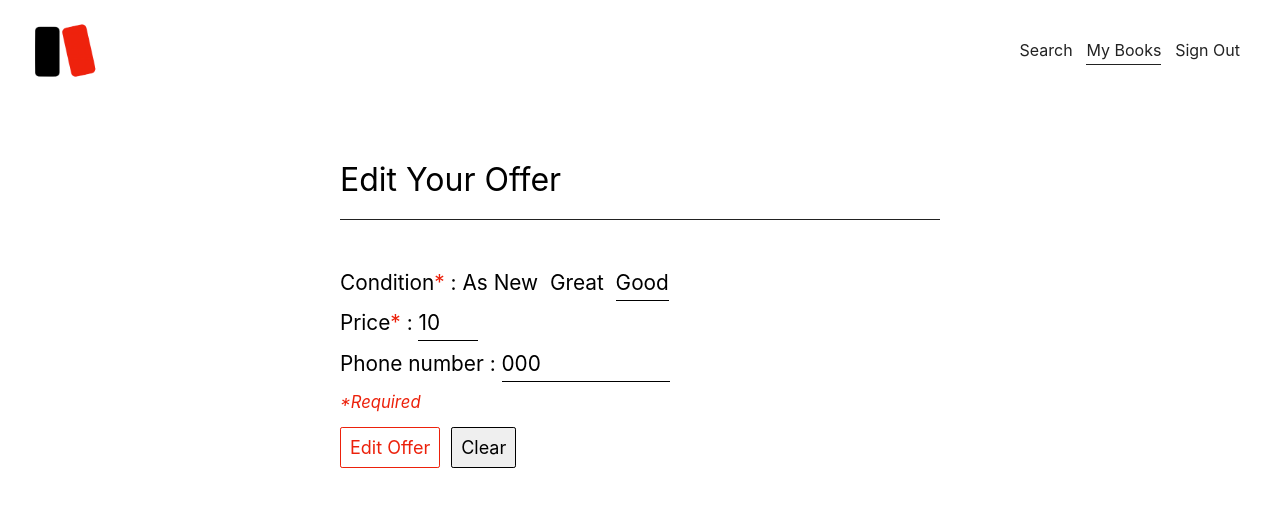
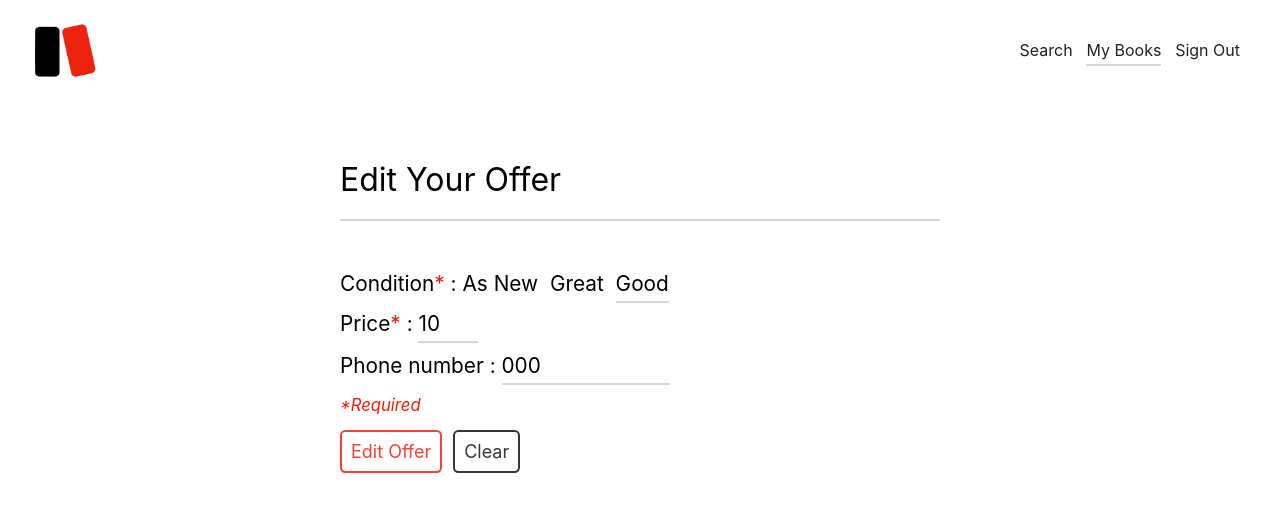
Before and after one commit to davidhkang/TextTrade, a PHP site: page /edit_listing/edit_listing.php?offer_id=1 in a window 1280 px wide. Shown: the top 512 px of the page. Run offline with PHP 8.4, Linux system fonts and the light colour scheme; the visitor is signed in with stand-in values (Sample User, id 1); tables that the repository leaves empty or names only in its code hold one stand-in row (values such as "Sample post"); some web fonts are replaced.

Commit message:
prettified

```diff
--- a/index.php
+++ b/index.php
@@ -59,7 +59,7 @@
 		<div class="search-bar">
 			<h1>Find a textbook you'd like to buy or sell.</h1>
 			<form id="search-form" >
-				<input id="searched-book" type="text" placeholder="essential calculus" onclick="">
+				<input id="searched-book" type="text" placeholder="organic chemistry" onclick="">
 			</form>
 		</div><!-- .search-bar -->
 		<div id="book-list">
--- a/offers/make_offer.php
+++ b/offers/make_offer.php
@@ -97,7 +97,7 @@ require '../config/config.php';
 			console.log('Error!');
 		});
 	}
-	const displayResults = (response) {
+	const displayResults = (response) => {
 		if (response.volumeInfo.subtitle != undefined){
 			$('.offer-form .title').html(response.volumeInfo.title + ": " + response.volumeInfo.subtitle);
 		}else{
--- a/style.css
+++ b/style.css
@@ -34,7 +34,7 @@ input[type="search"] {
 }
 
 /* USE THIS TO TEST COLORS */
-body, input, a{
+body, input, a, button{
 	background-color: #FFFFFF;
 }
 
@@ -117,7 +117,7 @@ body, input, a{
 	font-weight: 400;
 }
 #navbar .active, #navbar a:hover{
-	border-bottom: 1px solid #222222;
+	border-bottom: 2px solid #DBD5D1;
 	padding-bottom: 4px;
 }
 .main-nav #logo{
@@ -176,7 +176,7 @@ body, input, a{
 	padding-top: 15px;
 	padding-bottom: 20px;
 	border: none;
-	border-bottom: 1px solid #222222;
+	border-bottom: 2px solid #DBD5D1;
 	font-size: 1.5em;
 	color: #222222;
 	transition: 1s;
@@ -196,14 +196,18 @@ body, input, a{
 		opacity: 1;
 	}
 }
+.books {
+	height:  auto;
+}
 .book-cover{
 	float:left;
 	margin-right: 30px;
+	border-radius:0.5em;
 }
 #book-list hr{
 	margin-bottom: 30px;
 	border: none;
-	border-bottom: 1px solid #222222;
+	border-bottom: 2px solid white;
 }
 
 #book-list .title{
@@ -219,6 +223,7 @@ body, input, a{
 #book-list .author{
 	font-size: 1.1em;
 	margin-bottom: 10px;
+	color: gray;
 }
 #book-list .description{
 	font-size: 0.9em;
@@ -286,41 +291,42 @@ body, input, a{
 }
 hr{
 	border: none;
-	border-bottom: 1px solid #222222;
+	border-bottom: 2px solid #DBD5D1;
 	margin: 20px 0px;
 }
 .red-button{
 	display: inline-block;
 	padding:0.5em 0.5em;
-	border-radius:0.12em;
+	border-radius:0.3em;
 	text-decoration:none;
 	margin-right: 5px;
 	transition: 0.3s;
 	margin-top: 5px;
 	background-color: white;
-	color: #EC210B;
-	border: 1px solid #EC210B;
+	color: #ec210bd6;
+	border: 2px solid #ec210bd6;
 	font-size: 18px;
 }
 .red-button:hover{
 	color: white;
-	background-color: #EC210B;
+	background-color: #ec210bd6;
 }
 .black-button{
 	display: inline-block;
 	padding:0.5em 0.5em;
-	border-radius:0.12em;
+	border-radius:0.3em;
 	text-decoration:none;
 	margin-right: 5px;
 	transition: 0.3s;
 	margin-top: 5px;
-	color: black;
-	border: 1px solid black;
+	color: #000000c9;
+	border: 2px solid #000000c9;
 	font-size: 18px;
 }
 .black-button:hover{
 	color: white;
-	background-color: black;
+	background-color: #000000c9;
+	border: 2px solid #000000c9;
 }
 
 
@@ -343,6 +349,7 @@ hr{
 .author{
 	margin-top: 8px;
 	font-size: 1.3em;
+	color: gray;
 }
 .offer-form .title, .offer-form .author{
 	font-weight: bold;
@@ -363,11 +370,11 @@ input[type="radio"] {
 	position: fixed;
 }
 input[type="radio"]:checked + label{
-	border-bottom: 1px solid black;
+	border-bottom: 2px solid #DBD5D1;
 	padding-bottom: 5px;
 }
 .condition-inputs:hover{
-	border-bottom: 1px solid black;
+	border-bottom: 2px solid #DBD5D1;
 	padding-bottom: 5px;
 }
 
@@ -377,7 +384,7 @@ input[type="radio"]:checked + label{
 	margin-top: 5px;
     display: inline-block;
     border: none;
-    border-bottom: 1px solid ;
+    border-bottom: 2px solid #DBD5D1;
     box-sizing: border-box;
     font-size: 1em;
 }
@@ -386,7 +393,7 @@ input[type="radio"]:checked + label{
 	padding-bottom: 5px;
     display: inline-block;
     border: none;
-    border-bottom: 1px solid ;
+    border-bottom: 2px solid #DBD5D1;
     box-sizing: border-box;
     font-size: 1em;
     margin-bottom: 10px;
@@ -425,7 +432,7 @@ input[type="radio"]:checked + label{
 }
 .offers-table, th, td {
 	font-size: 1.1em;
- 	 border-bottom: 1px solid black;
+ 	 border-bottom: 2px solid #DBD5D1;
  	 border-collapse: collapse;
  	 padding: 10px 0px;
  	 padding-right: 30px;
@@ -448,7 +455,7 @@ input[type="radio"]:checked + label{
 	padding-bottom: 5px;
     display: inline-block;
     border: none;
-    border-bottom: 1px solid ;
+    border-bottom: 2px solid #DBD5D1;
     box-sizing: border-box;
     font-size: 1.3em;
     margin-bottom: 10px;
@@ -530,6 +537,7 @@ input[type="radio"]:checked + label{
 }
 .my-books-results .author{
 	font-size: 1em;
+	color: gray;
 }
 .my-books-results .price{
 	font-size: 1.3em;
```
Also changed, not shown: config/local_config.php (added, +10 -0 lines).
